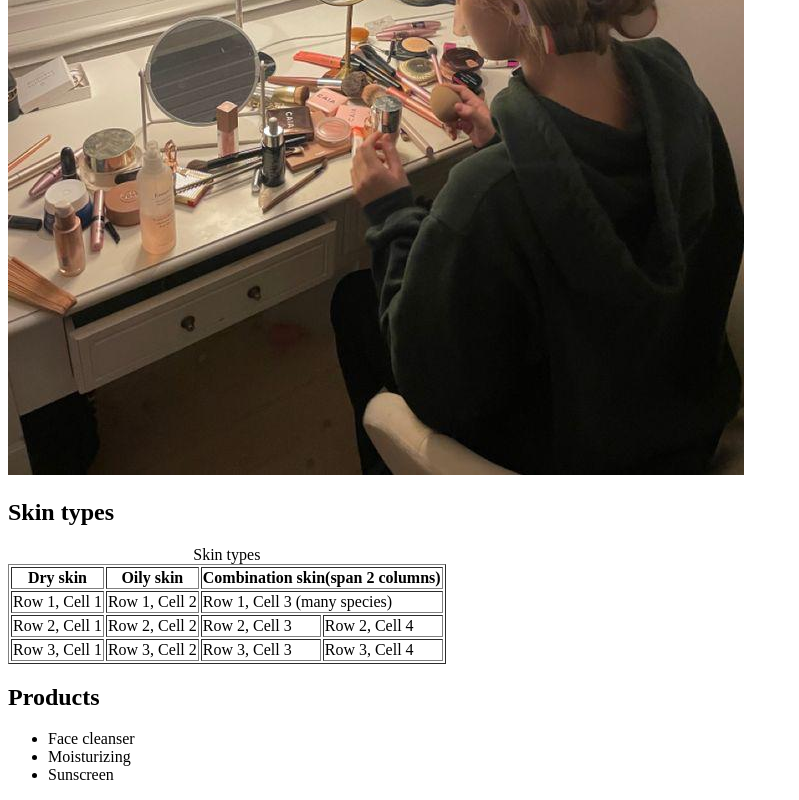
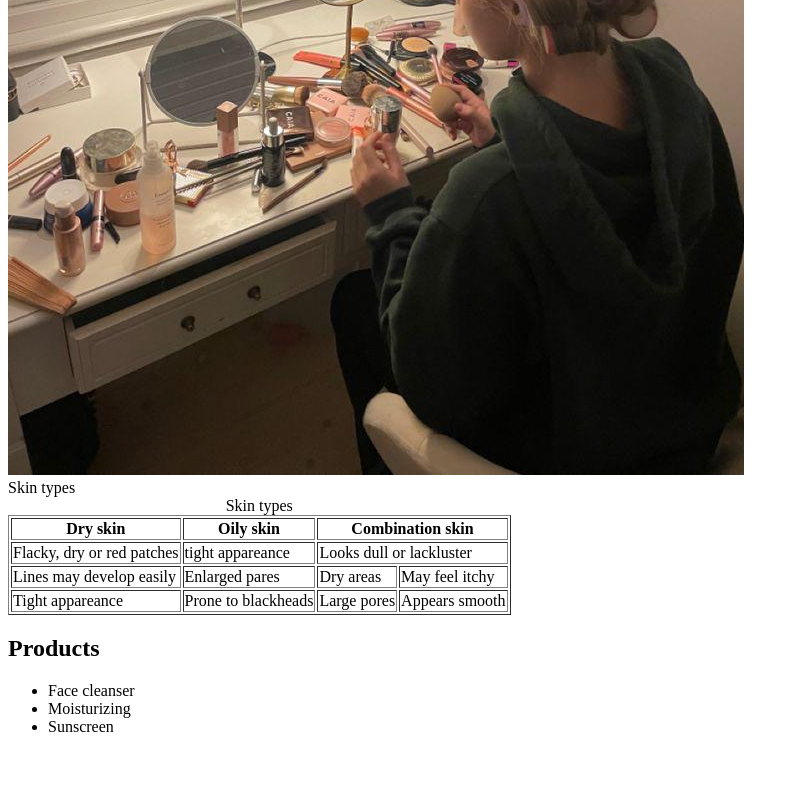
Before and after one commit to NatFer33/Peaceofmind, a plain HTML site: page page4.html in a window 1280 px wide. Shown: the part 607-1407 px from the top of the page, without its empty margins (0-799 px from the left). After the commit the page ends 1359 px from the top, so only its background shows below. Drawn offline with Linux system fonts and the light colour scheme.

Commit message:
Update page4.html

```diff
--- a/page4.html
+++ b/page4.html
@@ -15,33 +15,33 @@
 </head>
 <body>
 
-    <h2>Skin types</h2>
+    <th>Skin types</th>
     <table border="1">
         <caption>Skin types</caption>
         <thead>
             <tr>
                 <th>Dry skin</th>
                 <th>Oily skin</th>
-                <th colspan="2">Combination skin(span 2 columns)</th>
+                <th colspan="2">Combination skin</th>
             </tr>
         </thead>
         <tbody>
             <tr>
-                <td>Row 1, Cell 1</td>
-                <td>Row 1, Cell 2</td>
-                <td colspan="2">Row 1, Cell 3 (many species)</td>
+                <td>Flacky, dry or red patches</td>
+                <td>tight appareance</td>
+                <td colspan="2">Looks dull or lackluster</td>
             </tr>
             <tr>
-                <td>Row 2, Cell 1</td>
-                <td>Row 2, Cell 2</td>
-                <td>Row 2, Cell 3</td>
-                <td>Row 2, Cell 4</td>
+                <td>Lines may develop easily</td>
+                <td>Enlarged pares</td>
+                <td>Dry areas</td>
+                <td>May feel itchy</td>
             </tr>
             <tr>
-                <td>Row 3, Cell 1</td>
-                <td>Row 3, Cell 2</td>
-                <td>Row 3, Cell 3</td>
-                <td>Row 3, Cell 4</td>
+                <td>Tight appareance</td>
+                <td>Prone to blackheads</td>
+                <td>Large pores</td>
+                <td>Appears smooth</td>
             </tr>
         </tbody>
     </table>
```
